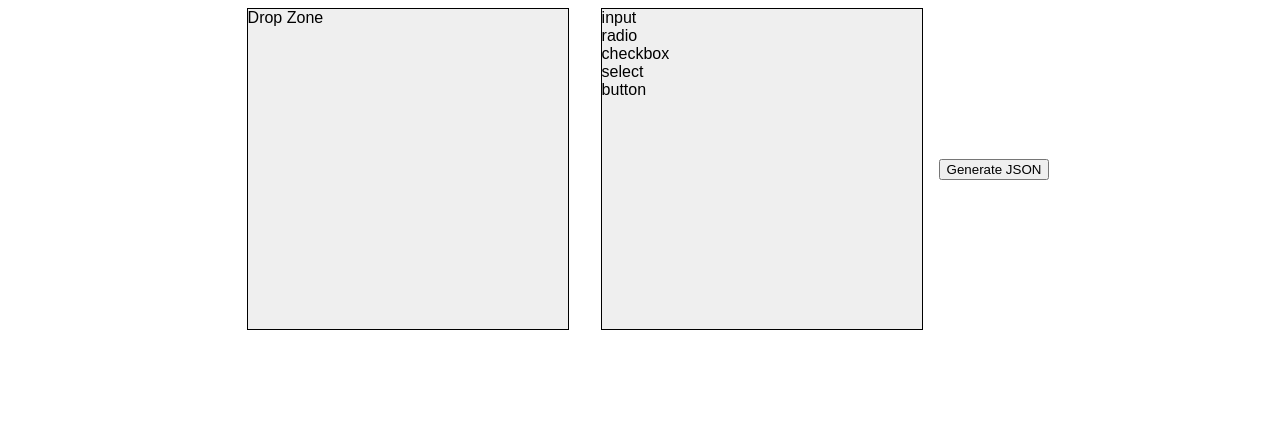
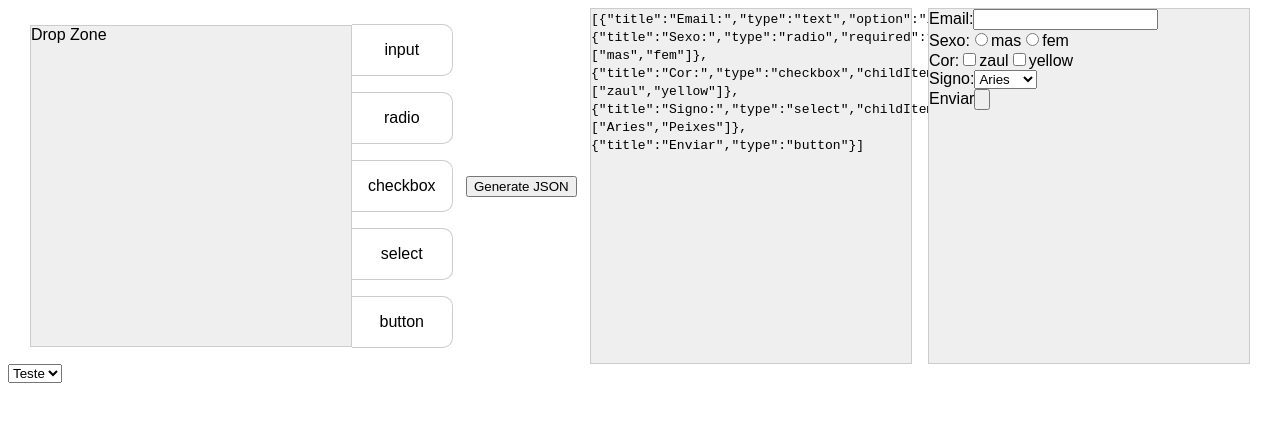
Before and after one commit to rhamses/form-generator, a plain HTML site: page index.html in a window 1280 px wide. Both pictures are taken after a click on the button "Generate JSON". Drawn offline with Linux system fonts and the light colour scheme.

Commit message:
Fluxo realizado. Metadata ainda precisa ser feita

```diff
--- a/formGen.js
+++ b/formGen.js
@@ -11,7 +11,86 @@ dropTarget.addEventListener("drop", drop_handler);
 dropTarget.addEventListener("dragover", dragover_handler);
 draggables.forEach( draggable => draggable.addEventListener("dragstart", dragstart_handler));
 
-jsonButton.addEventListener("click", generateJson);
+jsonButton.addEventListener("click", function(){
+  // const jsonForm = generateJson();
+  const jsonForm = [{
+    "title":"Email:",
+    "type":"text",
+    "option":"isEmail"
+  },
+  {
+    "title":"Sexo:",
+    "type":"radio",
+    "required":true,
+    "childItems":["mas", "fem"]
+  },{
+    "title":"Cor:",
+    "type":"checkbox",
+    "childItems":["zaul", "yellow"]
+  },{
+    "title":"Signo:",
+    "type":"select",
+    "childItems":["Aries", "Peixes"]
+  },{
+    "title":"Enviar",
+    "type":"button"
+  }];
+  console.log('resposta', jsonForm);
+  // example result
+  const result = document.querySelector("#result");
+  const preview = document.querySelector("#preview");
+
+  result.insertAdjacentHTML('beforeend', `<code> ${JSON.stringify(jsonForm)} </code>`);
+
+  const form = document.createElement("form");
+
+  preview.appendChild(form);
+
+  jsonForm.map((el, index, array) =>{
+    let type = '';
+    let attr = '';
+    let childItem = '';
+    let value = '';
+    let select = '';
+
+    if (el.type == "text") {
+      if (el.option) {
+        type = el.option;
+      }
+    } else {
+      type = el.type;
+    }
+
+    if (el.type == 'select') {
+      input = `<select name="${el.title}" id="${el.title}" ${attr}>`;
+    } else {
+      input = `<input name="${el.title}" type="${type}" value="${value}" ${attr}>`;
+    }
+
+    if (el.required) {
+      attr = 'required';
+    }
+
+    if (el.childItems) {
+      if (el.type != "select") {
+        input = '';
+        for (item of el.childItems) {
+          input += `<input name="${el.title}" type="${type}" value="${item}" ${attr}>${item}`;
+        }
+      } else {
+        for (item of el.childItems) {
+          childItem += `<option value="${item}">${item}</option>`;
+        }
+        input += `${childItem} </select>`;
+      }
+    }
+
+    let label = `<div class="form--element"><label>${el.title}</label>${input}</div>`;
+
+    form.insertAdjacentHTML('beforeEnd', label);
+  });
+
+});
 
 function dragstart_handler(ev)
 {
@@ -54,14 +133,12 @@ function createFormElement(htmlType)
     ${options.validation.required}`;
     break;
     case "radio":
-    inputType = `<label><span contenteditable>Item name:</span> <input type="radio" name="inputRadio"></label>`;
-    inputValidation = `${options.validation.required}
-    ${options.select.all}`;
+    inputType = `<input type="radio">Item`;
+    inputValidation = `${options.validation.required} ${options.select.all} <div class="child--item__wrapper"><button class="child--items__button">Adicionar novo</button>${options.select.items}</div>`;
     break;
     case "checkbox":
-    inputType = `<label><span contenteditable>Item name:</span> <input type="check" name="inputCheck"></label>`;
-    inputValidation = `${options.validation.required}
-    ${options.select.one}`;
+    inputType = `<input type="checkbox">Item`;
+    inputValidation = `${options.validation.required} ${options.select.one} <div class="child--item__wrapper"><button class="child--items__button">Adicionar novo</button>${options.select.items}</div>`;
     break;
     case "select":
     inputType = `<select name="inputSelect" class="sampleSelect"></select>`;
@@ -103,59 +180,11 @@ function deleteItem()
   document.getElementById("target").removeChild(parentEl);
 }
 
-// function inputFormat()
-// {
-//   let type;
-//   let placeholder;
-//   let pattern;
-//   let required;
-//   let inputContext = Array.from(this.closest(".form--item__wrapper").children).find(el => el.classList[0] == "input-highlight").firstElementChild;
-
-//   switch(this.name.split('-')[0]){
-//     case "whichType":
-//     if(this.value == "isEmail"){
-//       type = inputContext.setAttribute("type", "email");
-//       placeholder = inputContext.setAttribute("placeholder", "Enter your email");
-//     }
-
-//     if(this.value == "isNumber"){
-//       type = inputContext.setAttribute("type", "number");
-//       placeholder = inputContext.setAttribute("placeholder", "Enter number values");
-//     }
-
-//     if(this.value == "isRegex"){
-//       type = inputContext.setAttribute("type", "text");
-//       placeholder = inputContext.setAttribute("placeholder", "");
-//       pattern = inputContext.setAttribute("pattern", this.value);
-//     }
-//     break;
-//     case "isRequired":
-//     required = inputContext.setAttribute("required", "required");
-//     break;
-//     default:
-//     console.log("escolha padrao");
-//     break;
-//   }
-
-//   if(form.find(item => item.index == index)){
-//     item.type = type,
-//     item.placeholder = (placeholder ) ? placeholder : null,
-//     item.pattern = pattern,
-//     item.required = required
-//   } else {
-//     form.push({
-//       index: index,
-//       type: type,
-//       placeholder: placeholder,
-//       pattern: pattern,
-//       required: required
-//     });
-//   }
-// }
-
 function inputTitle()
 {
+  // console.log('aaaa', this.name, this.name == "childItem[]", this.nextElementSibling.children, this, e);
   if (this.nextElementSibling.children.item("button")) {
+    console.log('teste');
     this.nextElementSibling.children.item("button").innerHTML = this.children.item("span").innerHTML;
   }
 }
@@ -164,7 +193,6 @@ function addChild()
 {
   console.log('Comentário', this.innerHTML);
   if (this.innerHTML.match(/adicionar/i)) {
-    console.log('this.parentElement', this.parentElement);
     const item = formFilters();
     const parent = this.parentElement;
     const wrapper = parent.parentElement;
@@ -179,14 +207,16 @@ function addChild()
 function loadElements()
 {
   allFormTitles = document.querySelectorAll('.form--title');
+  allChildTeams = document.querySelectorAll('.child--items input[type=text]');
   allCheckRadio = document.querySelectorAll("#target input");
   allButtons = document.querySelectorAll("button[data-action]");
   allChildItemsButtons = document.querySelectorAll(".child--items__button");
 
   allButtons.forEach(button => button.addEventListener("click", deleteItem));
   // allCheckRadio.forEach(button => button.addEventListener("click", inputFormat));
-  allFormTitles.forEach(title => title.addEventListener("keyup", inputTitle))
-  allChildItemsButtons.forEach(title => title.addEventListener("click", addChild))
+  allFormTitles.forEach(title => title.addEventListener("keyup", inputTitle));
+  allChildTeams.forEach(title => title.addEventListener("keyup", inputTitle));
+  allChildItemsButtons.forEach(title => title.addEventListener("click", addChild));
 }
 
 function generateJson()
@@ -196,6 +226,7 @@ function generateJson()
   for (item of items) {
     const childrens = Array.from(item.children);
     const objItem = {};
+    const childItems = [];
     let title = '';
     let option = '';
     let required = '';
@@ -209,7 +240,13 @@ function generateJson()
       }
 
       if (el.classList.contains("input-highlight")) {
-        objItem["type"] = el.children[0].tagName.toLowerCase();
+        let input = '';
+        if (el.children[0].tagName.toLowerCase() == "input") {
+          input = el.children[0].type;
+        } else {
+          input = el.children[0].tagName.toLowerCase();
+        }
+        objItem["type"] = input;
       }
 
       if (el.classList.contains("option--container")) {
@@ -224,14 +261,27 @@ function generateJson()
         }
       }
 
+      if (el.classList.contains("child--item__wrapper")) {
+        const childItems = Array.from(el.children);
+        const childItemArray = [];
+        childItems.map((el, index, array) => {
+          if (el.firstElementChild) {
+            if (el.firstElementChild.tagName.toLowerCase() == "input") {
+              if (el.firstElementChild.value.length > 0) {
+                childItemArray.push(el.firstElementChild.value);
+              }
+            }
+          }
+        });
+        objItem["childItems"] = childItemArray;
+      }
+
       if ((index + 1) == array.length) {
         jsonObject.push(objItem);
       }
     })
-
-    console.log('jsonObject', jsonObject);
-
   }
+  return jsonObject;
 }
 
     /*
--- a/index.html
+++ b/index.html
@@ -5,12 +5,38 @@
   <link rel="stylesheet" type="text/css" href="formGen.css">
   <style>
   #target,
-  #list {
-    border: solid 1px #000;
-    height: 25vw;
+  #result,
+  #preview {
+    border: solid 1px #ccc;
+    min-height: 25vw;
     width: 25vw;
+    margin: 0;
+    background-color: #efefef;
+  }
+
+  #result,
+  #preview {
+    align-self: stretch;
+  }
+
+  #result {
+    margin-right: 1em;
+  }
+
+  #genJson {
     margin: 0 1em;
-    background-color: #efefef;
+  }
+
+  #list div {
+    padding: 1em;
+    margin: 1em 0;
+
+    border-top-right-radius:  10px;
+    border-bottom-right-radius:  10px;
+
+    border: solid 1px #ccc;
+    border-left:  none;
+    text-align: center;
   }
 
   i{
@@ -43,7 +69,12 @@
       <div id="list-5" draggable="true" class="draggable" data-type="button">button</div>
     </div>
     <button id="genJson">Generate JSON</button>
+    <div id="result"></div>
+    <div id="preview"></div>
   </main>
+  <select>
+    <option value="teste">Teste</option>
+  </select>
   <script src="formGen.js"></script>
 </body>
 </html>
```
Also changed, not shown: 1 other file.
